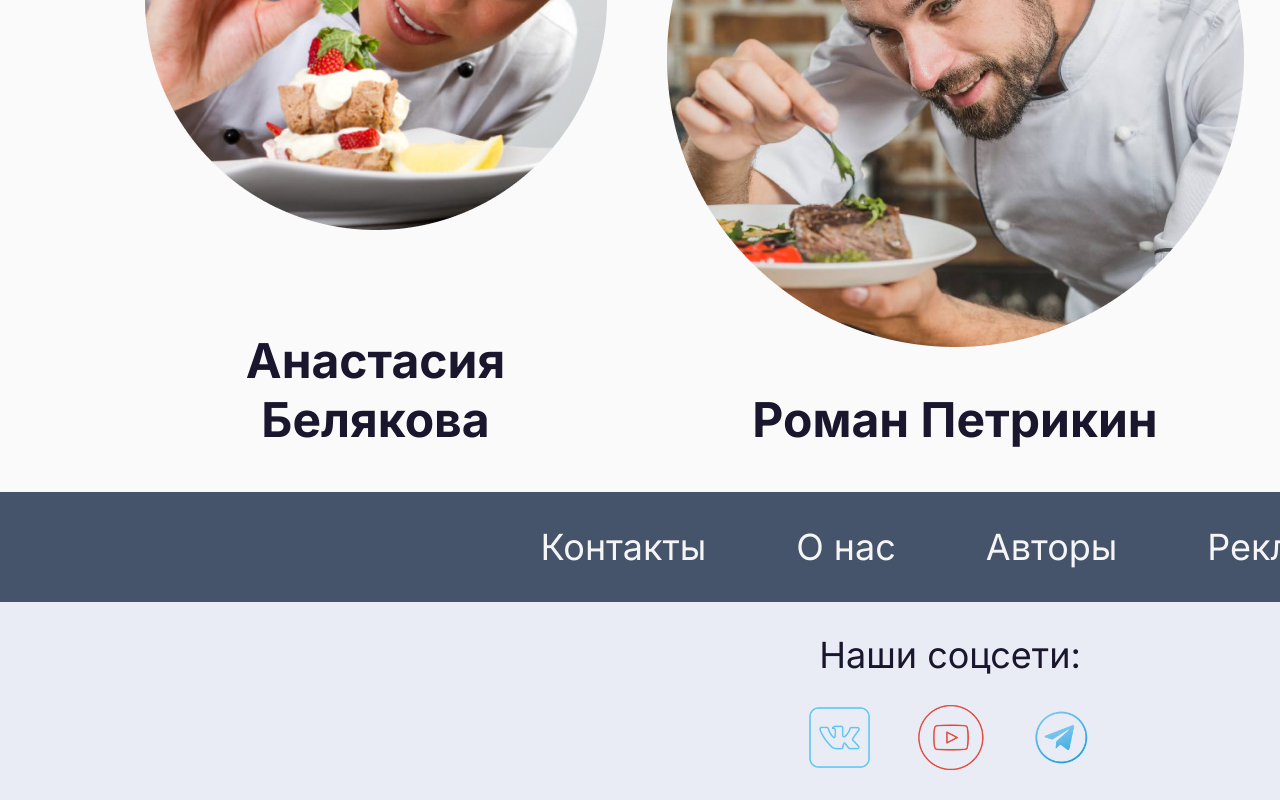
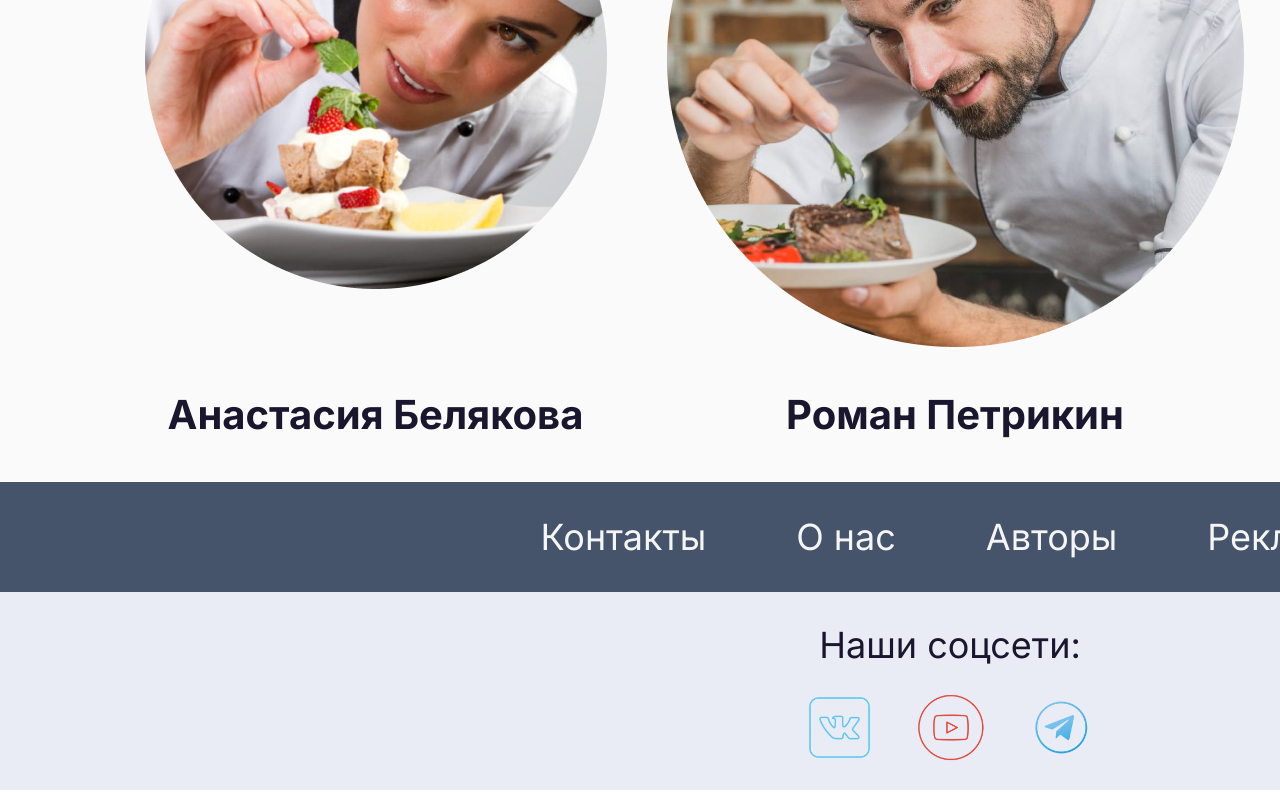
Before and after one commit to kanae367/food-project, a React (Create React App) app: page /authors in a window 1280 px wide. Shown: the part 652-1452 px from the top of the page. Built offline with nearby package versions, Linux system fonts and the light colour scheme; a web font is replaced by a local one.

Commit message:
исправлен баг с отображением имен авторов

```diff
--- a/src/authors/authors.scss
+++ b/src/authors/authors.scss
@@ -2,7 +2,7 @@
     display: flex;
     flex-direction: column;
     min-width: 1900px;
-        max-width: 1920px;
+    max-width: 1920px;
     padding: 0 300px;
     justify-content: center;
     align-items: center;
@@ -45,7 +45,7 @@
 }
 
 .author__name{
-    font-size: 48px;
+    font-size: 40px;
     color: #1A162E;
     margin-top: auto;
 
```
